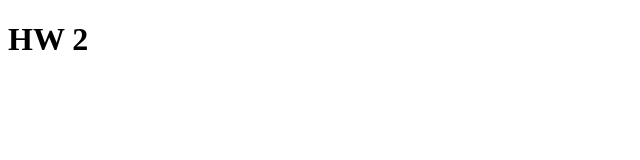
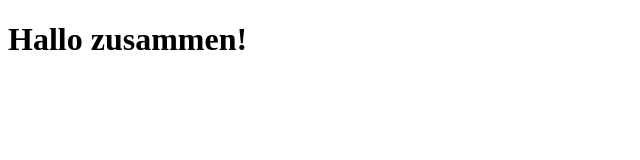
Before and after one commit to AndreiBakhtinov/super_test_repo, a plain HTML site: page hw-2/index.html in a window 1280 px wide. Shown: the whole page, without its empty margins (0-640 px from the left). Drawn offline with Linux system fonts and the light colour scheme.

Commit message:
new text index.html

```diff
--- a/hw-2/index.html
+++ b/hw-2/index.html
@@ -7,7 +7,7 @@
 </head>
 <body>
     <h1>
-        HW 2
+        Hallo zusammen!
     </h1>
 </body>
 </html>
```
